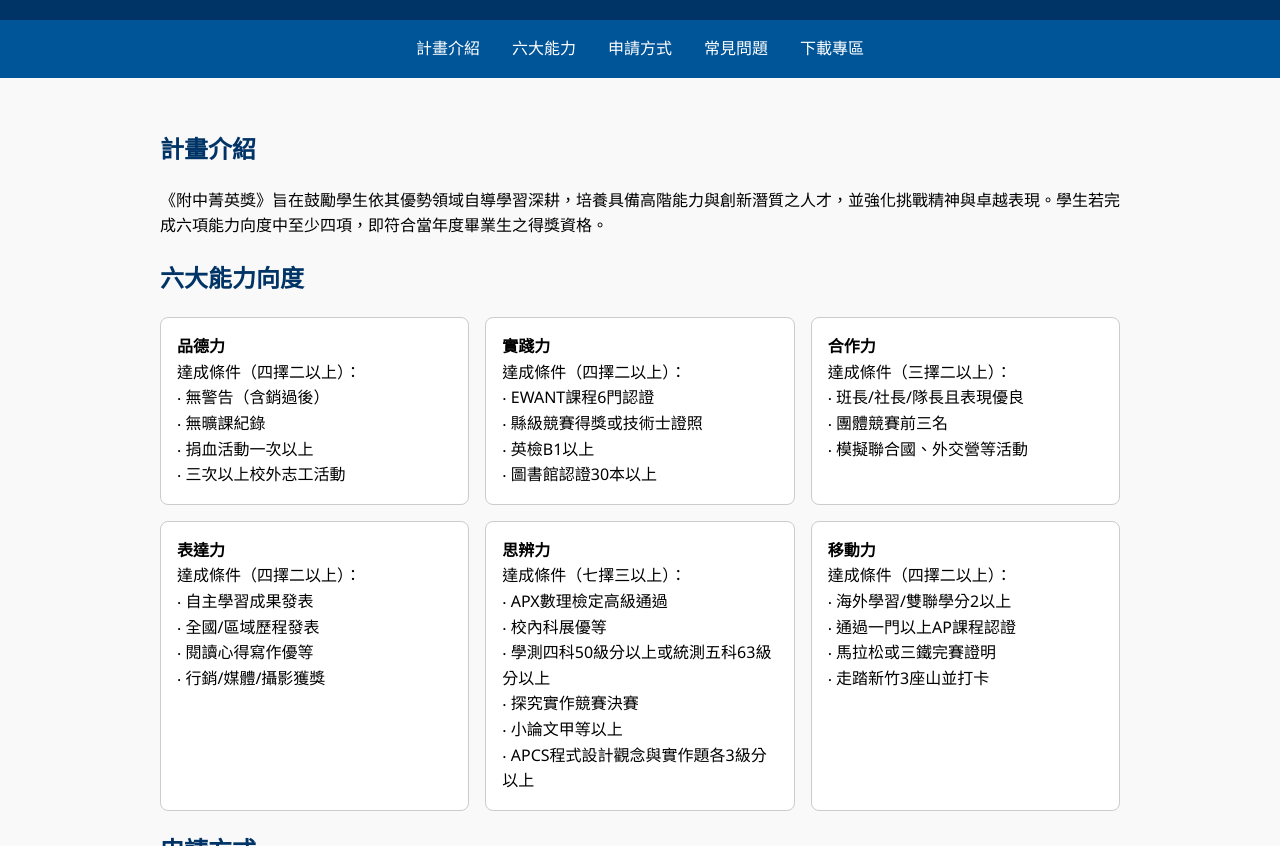
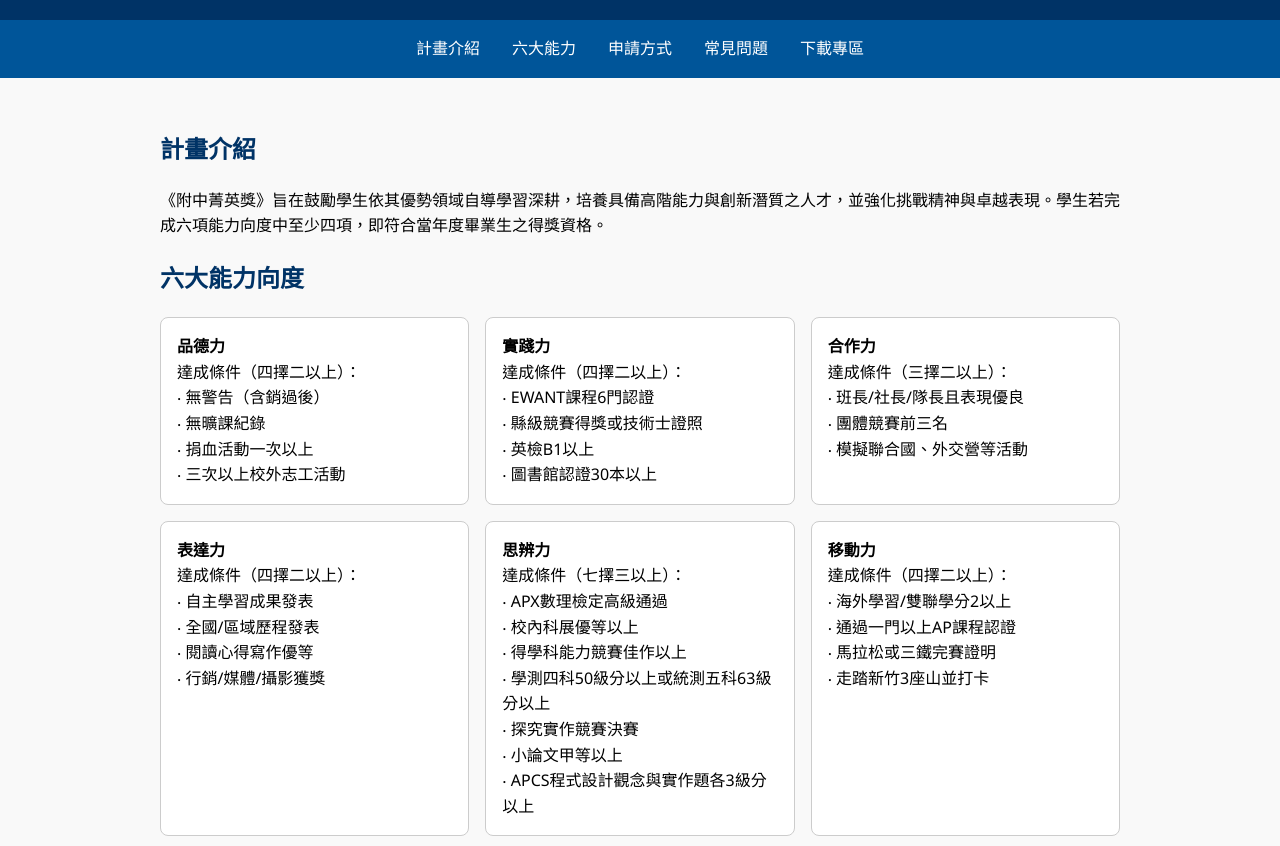
Before and after one commit to eliteaward/cpyc, a plain HTML site: page index.html in a window 1280 px wide. Shown: the part 106-952 px from the top of the page. Drawn offline with Linux system fonts and the light colour scheme.

Commit message:
Update index.html

```diff
--- a/index.html
+++ b/index.html
@@ -119,7 +119,8 @@
           <strong>思辨力</strong><br>
           達成條件（七擇三以上）：<br>
           ‧ APX數理檢定高級通過<br>
-          ‧ 校內科展優等<br>
+          ‧ 校內科展優等以上<br>
+          ‧ 得學科能力競賽佳作以上<br>
           ‧ 學測四科50級分以上或統測五科63級分以上<br>
           ‧ 探究實作競賽決賽<br>
           ‧ 小論文甲等以上<br>
@@ -153,7 +154,7 @@
 
     <section id="download">
       <h2>下載專區</h2>
-      <p><a href="https://www.cpshs.hcc.edu.tw/resource/openfid.php?id=17834">點此下載認證卡（PDF）</a>｜<a href="#">認證辦法全文</a></p>
+      <p><a href="https://www.cpshs.hcc.edu.tw/resource/openfid.php?id=17834">點此下載認證卡（PDF）</a>｜<a href="https://www.cpshs.hcc.edu.tw/resource/openfid.php?id=17836">認證辦法全文</a></p>
     </section>
   </div>
 
```
